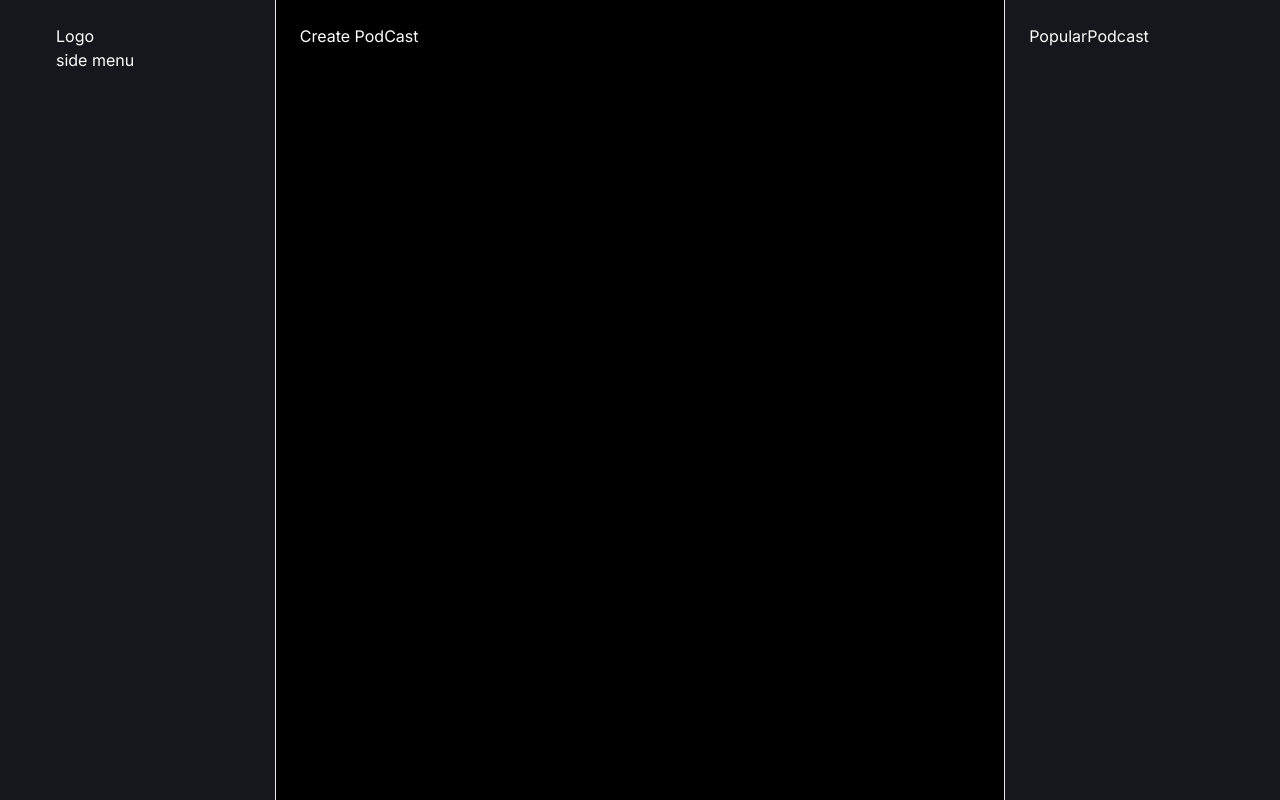
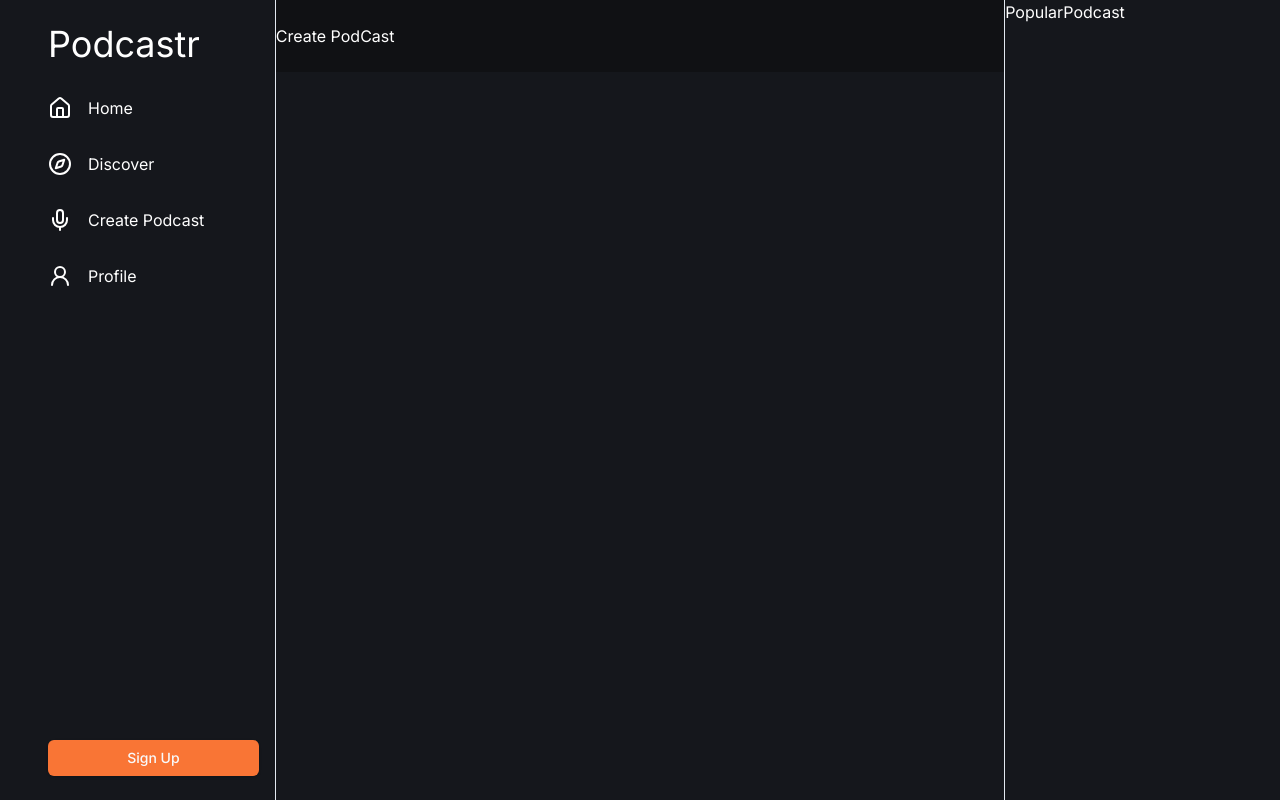
Before and after one commit to SaiThihaK/ai-podcast, a Next.js app: page /create-podcast in a window 1280 px wide. Built offline with nearby package versions, Linux system fonts and the light colour scheme.

Commit message:
feat: sidenav"

```diff
--- a/package.json
+++ b/package.json
@@ -14,9 +14,11 @@
   },
   "dependencies": {
     "@radix-ui/react-icons": "^1.3.0",
+    "@radix-ui/react-slot": "^1.0.2",
     "class-variance-authority": "^0.7.0",
     "clsx": "^2.1.1",
     "husky": "^9.0.11",
+    "lucide-react": "^0.383.0",
     "next": "14.2.3",
     "react": "^18",
     "react-dom": "^18",
--- a/src/app/page.tsx
+++ b/src/app/page.tsx
@@ -1,113 +1,7 @@
-import Image from "next/image";
+import { NextPage } from "next";
 
-export default function Home() {
-  return (
-    <main className="flex min-h-screen flex-col items-center justify-between p-24">
-      <div className="z-10 w-full max-w-5xl items-center justify-between font-mono text-sm lg:flex">
-        <p className="fixed left-0 top-0 flex w-full justify-center border-b border-gray-300 bg-gradient-to-b from-zinc-200 pb-6 pt-8 backdrop-blur-2xl dark:border-neutral-800 dark:bg-zinc-800/30 dark:from-inherit lg:static lg:w-auto  lg:rounded-xl lg:border lg:bg-gray-200 lg:p-4 lg:dark:bg-zinc-800/30">
-          Get started by editing&nbsp;
-          <code className="font-mono font-bold">src/app/page.tsx</code>
-        </p>
-        <div className="fixed bottom-0 left-0 flex h-48 w-full items-end justify-center bg-gradient-to-t from-white via-white dark:from-black dark:via-black lg:static lg:size-auto lg:bg-none">
-          <a
-            className="pointer-events-none flex place-items-center gap-2 p-8 lg:pointer-events-auto lg:p-0"
-            href="https://vercel.com?utm_source=create-next-app&utm_medium=appdir-template&utm_campaign=create-next-app"
-            target="_blank"
-            rel="noopener noreferrer"
-          >
-            By{" "}
-            <Image
-              src="/vercel.svg"
-              alt="Vercel Logo"
-              className="dark:invert"
-              width={100}
-              height={24}
-              priority
-            />
-          </a>
-        </div>
-      </div>
+const page: NextPage = () => {
+  return <div className="px-4">Home</div>;
+};
 
-      <div className="relative z-[-1] flex place-items-center before:absolute before:h-[300px] before:w-full before:-translate-x-1/2 before:rounded-full before:bg-gradient-radial before:from-white before:to-transparent before:blur-2xl before:content-[''] after:absolute after:-z-20 after:h-[180px] after:w-full after:translate-x-1/3 after:bg-gradient-conic after:from-sky-200 after:via-blue-200 after:blur-2xl after:content-[''] before:dark:bg-gradient-to-br before:dark:from-transparent before:dark:to-blue-700 before:dark:opacity-10 after:dark:from-sky-900 after:dark:via-[#0141ff] after:dark:opacity-40 sm:before:w-[480px] sm:after:w-[240px] before:lg:h-[360px]">
-        <Image
-          className="relative dark:drop-shadow-[0_0_0.3rem_#ffffff70] dark:invert"
-          src="/next.svg"
-          alt="Next.js Logo"
-          width={180}
-          height={37}
-          priority
-        />
-      </div>
-
-      <div className="mb-32 grid text-center lg:mb-0 lg:w-full lg:max-w-5xl lg:grid-cols-4 lg:text-left">
-        <a
-          href="https://nextjs.org/docs?utm_source=create-next-app&utm_medium=appdir-template&utm_campaign=create-next-app"
-          className="group rounded-lg border border-transparent px-5 py-4 transition-colors hover:border-gray-300 hover:bg-gray-100 hover:dark:border-neutral-700 hover:dark:bg-neutral-800/30"
-          target="_blank"
-          rel="noopener noreferrer"
-        >
-          <h2 className="mb-3 text-2xl font-semibold">
-            Docs{" "}
-            <span className="inline-block transition-transform group-hover:translate-x-1 motion-reduce:transform-none">
-              -&gt;
-            </span>
-          </h2>
-          <p className="m-0 max-w-[30ch] text-sm opacity-50">
-            Find in-depth information about Next.js features and API.
-          </p>
-        </a>
-
-        <a
-          href="https://nextjs.org/learn?utm_source=create-next-app&utm_medium=appdir-template-tw&utm_campaign=create-next-app"
-          className="group rounded-lg border border-transparent px-5 py-4 transition-colors hover:border-gray-300 hover:bg-gray-100 hover:dark:border-neutral-700 hover:dark:bg-neutral-800/30"
-          target="_blank"
-          rel="noopener noreferrer"
-        >
-          <h2 className="mb-3 text-2xl font-semibold">
-            Learn{" "}
-            <span className="inline-block transition-transform group-hover:translate-x-1 motion-reduce:transform-none">
-              -&gt;
-            </span>
-          </h2>
-          <p className="m-0 max-w-[30ch] text-sm opacity-50">
-            Learn about Next.js in an interactive course with&nbsp;quizzes!
-          </p>
-        </a>
-
-        <a
-          href="https://vercel.com/templates?framework=next.js&utm_source=create-next-app&utm_medium=appdir-template&utm_campaign=create-next-app"
-          className="group rounded-lg border border-transparent px-5 py-4 transition-colors hover:border-gray-300 hover:bg-gray-100 hover:dark:border-neutral-700 hover:dark:bg-neutral-800/30"
-          target="_blank"
-          rel="noopener noreferrer"
-        >
-          <h2 className="mb-3 text-2xl font-semibold">
-            Templates{" "}
-            <span className="inline-block transition-transform group-hover:translate-x-1 motion-reduce:transform-none">
-              -&gt;
-            </span>
-          </h2>
-          <p className="m-0 max-w-[30ch] text-sm opacity-50">
-            Explore starter templates for Next.js.
-          </p>
-        </a>
-
-        <a
-          href="https://vercel.com/new?utm_source=create-next-app&utm_medium=appdir-template&utm_campaign=create-next-app"
-          className="group rounded-lg border border-transparent px-5 py-4 transition-colors hover:border-gray-300 hover:bg-gray-100 hover:dark:border-neutral-700 hover:dark:bg-neutral-800/30"
-          target="_blank"
-          rel="noopener noreferrer"
-        >
-          <h2 className="mb-3 text-2xl font-semibold">
-            Deploy{" "}
-            <span className="inline-block transition-transform group-hover:translate-x-1 motion-reduce:transform-none">
-              -&gt;
-            </span>
-          </h2>
-          <p className="m-0 max-w-[30ch] text-balance text-sm opacity-50">
-            Instantly deploy your Next.js site to a shareable URL with Vercel.
-          </p>
-        </a>
-      </div>
-    </main>
-  );
-}
+export default page;
--- a/src/components/shared/layout-container/index.tsx
+++ b/src/components/shared/layout-container/index.tsx
@@ -4,9 +4,9 @@
   ResizablePanelGroup,
 } from "@/components/ui/resizable";
 import { FC, ReactNode } from "react";
-import Wrapper from "@/components/shared/wrapper";
 import PopularPodcast from "@/components/shared/popular-podcast";
-import SideNavbar from "@/components/shared/side-menu";
+import SideNavbar from "../side-menu";
+import Wrapper from "../wrapper";
 
 type Props = {
   children: ReactNode;
@@ -14,14 +14,17 @@
 
 const LayoutContainer: FC<Props> = ({ children }) => {
   return (
-    <ResizablePanelGroup direction="horizontal" className="container">
+    <ResizablePanelGroup
+      direction="horizontal"
+      className="xl:container overflow-hidden"
+    >
       <ResizablePanel defaultSize={20} minSize={10}>
         <SideNavbar />
       </ResizablePanel>
       <ResizableHandle />
       <ResizablePanel defaultSize={60} minSize={55}>
-        <div className="w-full h-screen bg-black">
-          <Wrapper>{children}</Wrapper>
+        <div className="w-full h-full bg-[#101114]">
+          <Wrapper> {children}</Wrapper>
         </div>
       </ResizablePanel>
       <ResizableHandle />
--- a/src/components/shared/popular-podcast/index.tsx
+++ b/src/components/shared/popular-podcast/index.tsx
@@ -1,8 +1,7 @@
 import { FC } from "react";
-import Wrapper from "@/components/shared/wrapper";
 
 const PopularPodcast: FC = () => {
-  return <Wrapper>PopularPodcast</Wrapper>;
+  return <div>PopularPodcast</div>;
 };
 
 export default PopularPodcast;
--- a/src/components/shared/side-menu/index.tsx
+++ b/src/components/shared/side-menu/index.tsx
@@ -1,13 +1,17 @@
+import { Button } from "@/components/ui/button";
 import { FC } from "react";
-import Wrapper from "@/components/shared/wrapper";
+import SideMenu from "./side-menu";
 
 const SideNavbar: FC = () => {
   return (
-    <div className="h-screen w-full">
-      <Wrapper className="flex flex-col justify-start">
-        <div>Logo</div>
-        <div>side menu</div>
-      </Wrapper>
+    <div className="w-full h-screen py-6 flex flex-col justify-between">
+      <div className="flex flex-col justify-start gap-y-6">
+        <h1 className="text-4xl px-4">Podcastr</h1>
+        <SideMenu />
+      </div>
+      <div className="w-full px-4">
+        <Button className="w-full">Sign Up</Button>
+      </div>
     </div>
   );
 };
--- a/src/components/shared/side-menu/side-menu/index.tsx
+++ b/src/components/shared/side-menu/side-menu/index.tsx
@@ -1,7 +1,28 @@
+import { CompassIcon, LucideHome, MicIcon, UserRound } from "lucide-react";
 import { FC } from "react";
+import NavItem from "./nav-item";
 
 const SideMenu: FC = () => {
-  return <div>SideMenu</div>;
+  return (
+    <div className="flex flex-col gap-y-4">
+      <NavItem path="/">
+        <LucideHome />
+        <span>Home</span>
+      </NavItem>
+      <NavItem path="/discover">
+        <CompassIcon />
+        <span>Discover</span>
+      </NavItem>
+      <NavItem path="/create-podcast">
+        <MicIcon />
+        <span>Create Podcast</span>
+      </NavItem>
+      <NavItem path="/profile">
+        <UserRound />
+        <span>Profile</span>
+      </NavItem>
+    </div>
+  );
 };
 
 export default SideMenu;
--- /dev/null
+++ b/src/components/shared/side-menu/side-menu/nav-item.tsx
@@ -0,0 +1,20 @@
+import Link from "next/link";
+import { FC, ReactNode } from "react";
+
+type Props = {
+  children: ReactNode;
+  path: string;
+};
+
+const NavItem: FC<Props> = ({ children, path }) => {
+  return (
+    <Link
+      href={path}
+      className="flex justify-start px-4 items-center space-x-4 py-2 hover:bg-gradient-to-r from-white/10 to-background/80 hover:border-r-4 border-primary transition-all duration-100 ease-in"
+    >
+      {children}
+    </Link>
+  );
+};
+
+export default NavItem;
--- a/src/components/shared/wrapper/index.tsx
+++ b/src/components/shared/wrapper/index.tsx
@@ -1,17 +1,11 @@
-import { cn } from "@/lib/utils";
 import { FC, ReactNode } from "react";
 
 type Props = {
   children: ReactNode;
-  className?: string;
 };
 
-const Wrapper: FC<Props> = ({ children, className }) => {
-  return (
-    <div className={cn("py-2 md:py-6 px-2 md:px-6 h-full", className)}>
-      {children}
-    </div>
-  );
+const Wrapper: FC<Props> = ({ children }) => {
+  return <div className="py-2 md:py-6">{children}</div>;
 };
 
 export default Wrapper;
--- /dev/null
+++ b/src/components/ui/button.tsx
@@ -0,0 +1,57 @@
+import * as React from "react"
+import { Slot } from "@radix-ui/react-slot"
+import { cva, type VariantProps } from "class-variance-authority"
+
+import { cn } from "@/lib/utils"
+
+const buttonVariants = cva(
+  "inline-flex items-center justify-center whitespace-nowrap rounded-md text-sm font-medium transition-colors focus-visible:outline-none focus-visible:ring-1 focus-visible:ring-ring disabled:pointer-events-none disabled:opacity-50",
+  {
+    variants: {
+      variant: {
+        default:
+          "bg-primary text-primary-foreground shadow hover:bg-primary/90",
+        destructive:
+          "bg-destructive text-destructive-foreground shadow-sm hover:bg-destructive/90",
+        outline:
+          "border border-input bg-background shadow-sm hover:bg-accent hover:text-accent-foreground",
+        secondary:
+          "bg-secondary text-secondary-foreground shadow-sm hover:bg-secondary/80",
+        ghost: "hover:bg-accent hover:text-accent-foreground",
+        link: "text-primary underline-offset-4 hover:underline",
+      },
+      size: {
+        default: "h-9 px-4 py-2",
+        sm: "h-8 rounded-md px-3 text-xs",
+        lg: "h-10 rounded-md px-8",
+        icon: "h-9 w-9",
+      },
+    },
+    defaultVariants: {
+      variant: "default",
+      size: "default",
+    },
+  }
+)
+
+export interface ButtonProps
+  extends React.ButtonHTMLAttributes<HTMLButtonElement>,
+    VariantProps<typeof buttonVariants> {
+  asChild?: boolean
+}
+
+const Button = React.forwardRef<HTMLButtonElement, ButtonProps>(
+  ({ className, variant, size, asChild = false, ...props }, ref) => {
+    const Comp = asChild ? Slot : "button"
+    return (
+      <Comp
+        className={cn(buttonVariants({ variant, size, className }))}
+        ref={ref}
+        {...props}
+      />
+    )
+  }
+)
+Button.displayName = "Button"
+
+export { Button, buttonVariants }
--- /dev/null
+++ b/src/constants/side-nav.ts
@@ -0,0 +1,6 @@
+import { SideNavItemType } from "@/types/side-nav-items.type";
+export const sideNavItems: SideNavItemType[] = [
+  { name: "Home", path: "/", icon: <Home /> },
+  { name: "Discover", path: "/discover", icon: <Compass /> },
+  { name: "Create Podcast", path: "/create-podcast", icon: <Mic /> },
+];
--- /dev/null
+++ b/src/types/side-nav-items.type.ts
@@ -0,0 +1,5 @@
+export type SideNavItemType = {
+  name: string;
+  path: string;
+  icon: React.ReactNode;
+};
```
Also changed, not shown: tsconfig.json (line endings or trailing spaces), 1 other file (tests, documents, lock files or other folders).
